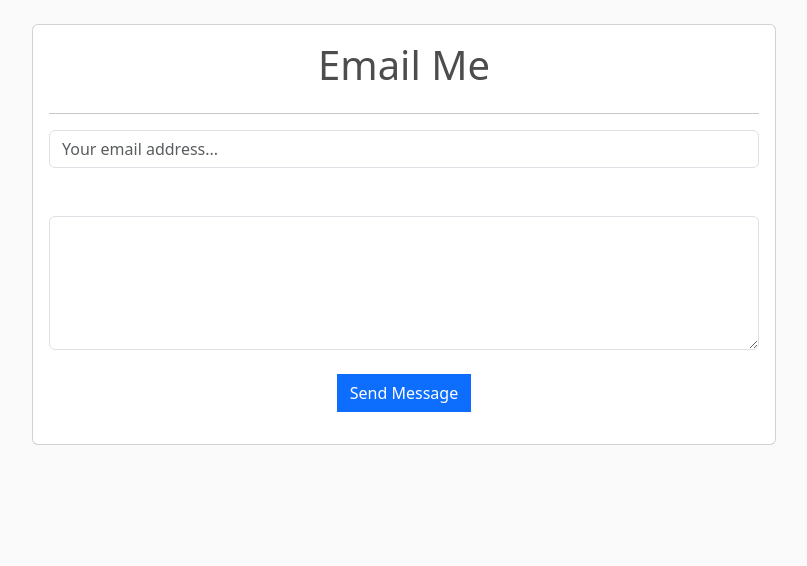
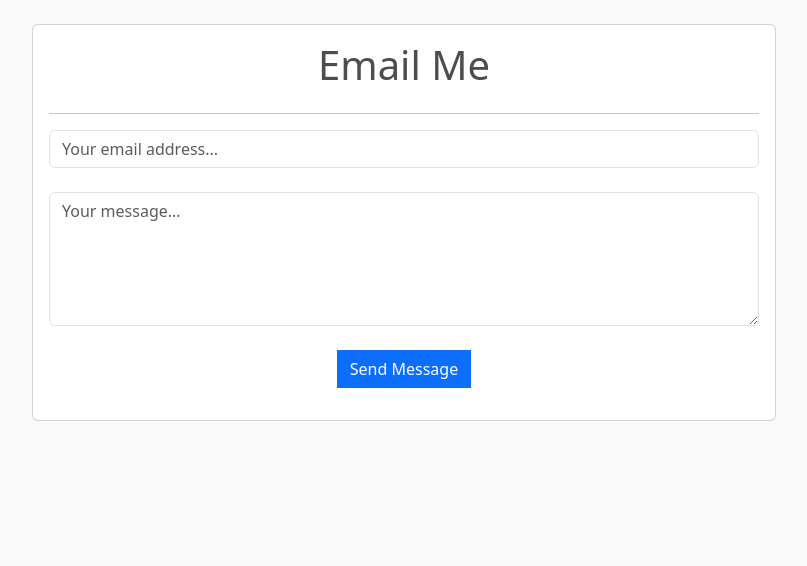
Before and after one commit to zkj214/online-shop, a Django app: page /contact/ in a window 1280 px wide. Shown: the part 75-641 px from the top of the page, without its empty margins (236-1043 px from the left). Run offline with Django 5.2, Linux system fonts and the light colour scheme.

Commit message:
update email form

```diff
--- a/store/templates/store/contact.html
+++ b/store/templates/store/contact.html
@@ -9,9 +9,10 @@
         <h1>Email Me</h1>
             <hr>
          <form action="" method="POST">
+             {% csrf_token %}
              <input type="email" name="email" class="form-control" placeholder="Your email address...">
-             <br><br>
-             <textarea class="form-control" rows="5" cols="10"></textarea>
+             <br>
+             <textarea class="form-control" name="message" rows="5" cols="10" placeholder="Your message..."></textarea>
              <br>
              <button type="submit" class="btn btn-primary">Send Message</button>
          </form>
```
